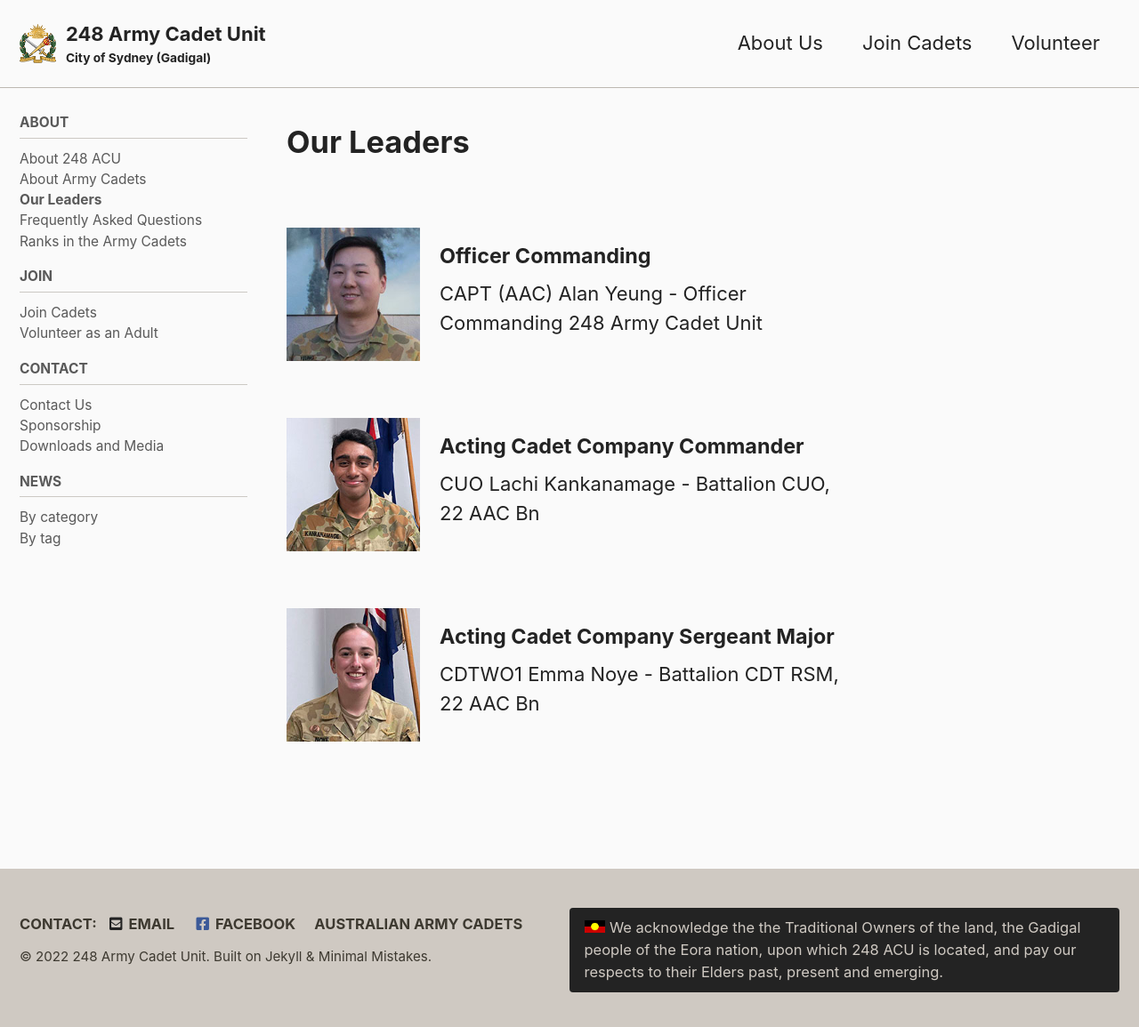
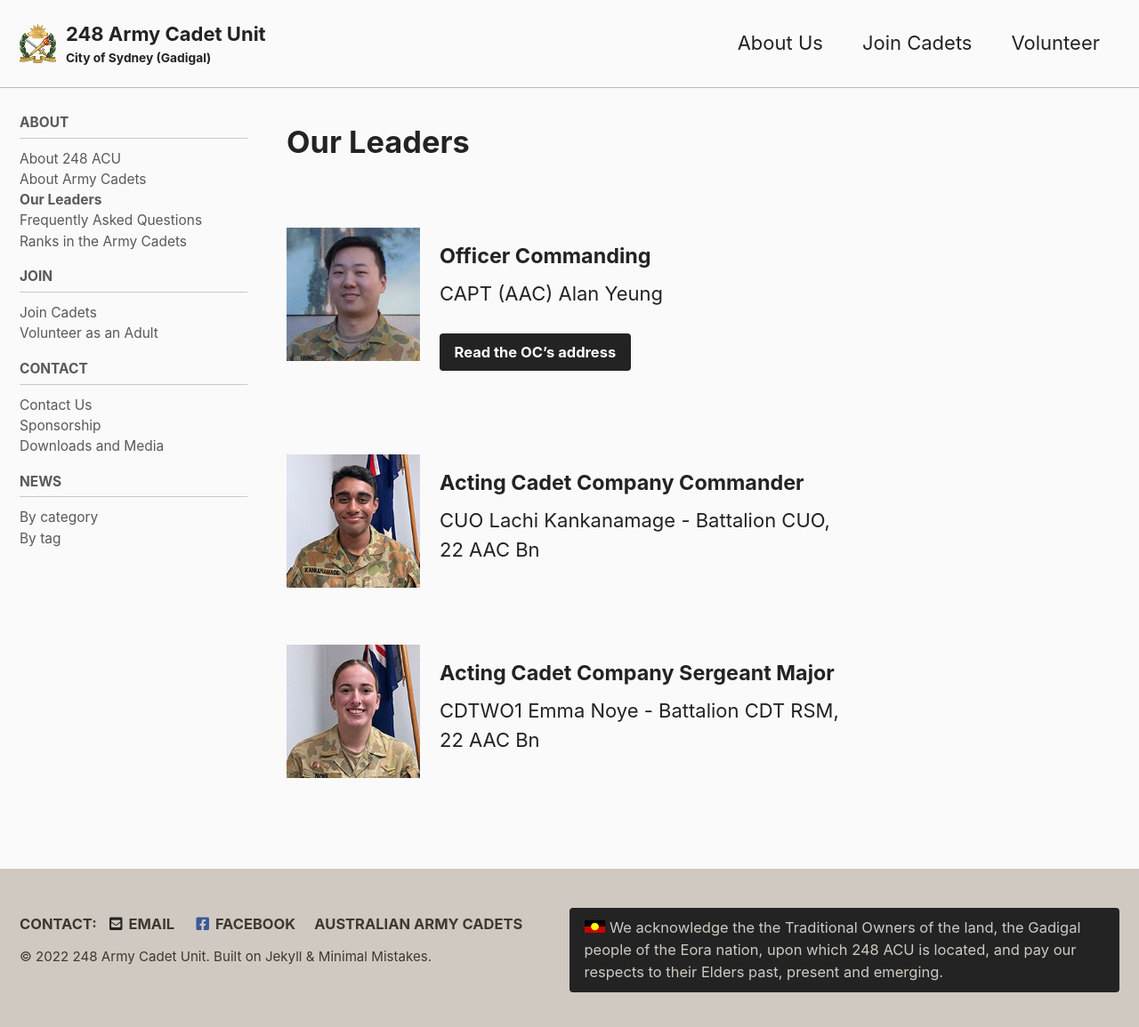
Before and after one commit to alansfyeung/248acu-website, a Jekyll site: the page built from _pages/team.md, in a window 1280 px wide and 1159 px high. Shown: the top 1155 px of the window at 89% size. Built offline with Jekyll 4.4.1, drawn with Linux system fonts in a browser that asks for light colours; cached includes are drawn as plain includes.

Commit message:
Partially complete OCs update

```diff
--- a/_pages/team.md
+++ b/_pages/team.md
@@ -16,10 +16,12 @@ sidebar:
 
 #### Officer Commanding
 
-CAPT (AAC) Alan Yeung - Officer Commanding 248 Army Cadet Unit
+CAPT (AAC) Alan Yeung
+
+[Read the OC's address]({% link _posts/2022-08-06-ocs-address.md %}){:.btn.btn--primary}
 
 {% comment %}
-Captain (AAC) Alan Yeung joined the Australian Army Cadets in 2011, first as a volunteer then subsequently as a member of Adult Cadet Staff. He paraded at 206 Army Cadet Unit, North Sydney, from 2011-2016, and in 2018 he joined Headquarters 22 AAC Battalion, initially as the Administration Officer, then taking on the roles of Training Officer, 2IC and Operations Officer. In 2022, CAPT (AAC) Yeung became the inaugural Officer Commanding of 248 Army Cadet Unit - City of Sydney (Gadigal).
+Captain (AAC) Alan Yeung joined the Australian Army Cadets in 2011, first as a volunteer then subsequently as a member of Adult Cadet Staff. He paraded at 206 Army Cadet Unit, North Sydney, from 2011-2016, and in 2018 he joined Headquarters 22 AAC Battalion, initially as the Administration Officer, then assuming the roles of Training Officer, 2IC and Operations Officer. In 2022, CAPT (AAC) Yeung became the inaugural Officer Commanding of 248 Army Cadet Unit - City of Sydney (Gadigal).
 {% endcomment %}
 
 &nbsp;{:.cf}
```
Also changed, not shown: _data/authors.yml (added, +8 -0 lines), _pages/volunteer.md (+1 -1 lines), _posts/2022-08-06-ocs-address.md (added, +12 -0 lines).
